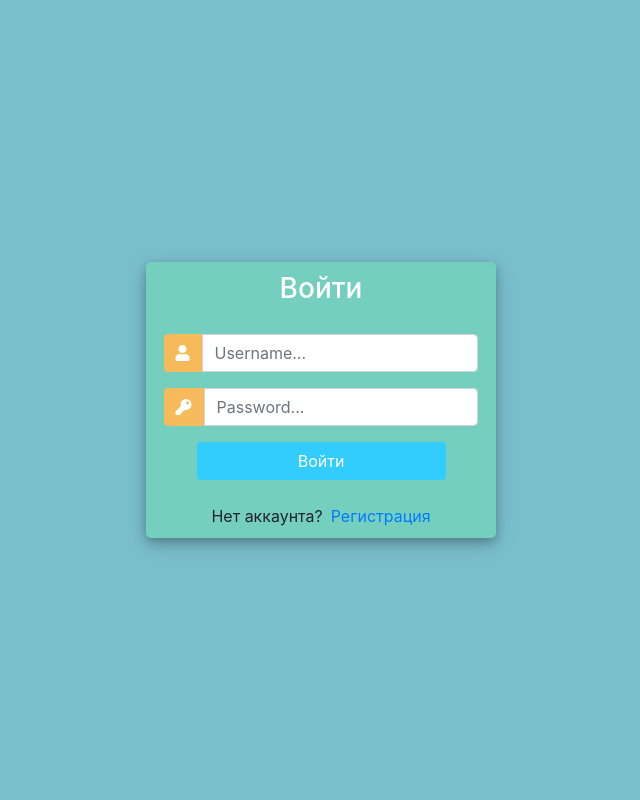
After one commit to Iskan9/django-site, a Django app: template accounts/templates/accounts/login.html in a window 1280 px wide. The commit adds this page. Shown: the whole page, without its empty margins (319-959 px from the left). Run offline with Django 3.2, Linux system fonts and the light colour scheme; the template is opened without the code that fills it, so the values that code supplies are empty; some libraries are stand-ins or nearby versions.

Commit message:
Добавил регистрацию и авторизацию пользователей

```diff
--- /dev/null
+++ b/accounts/templates/accounts/login.html
@@ -0,0 +1,125 @@
+<!DOCTYPE html>
+<html>
+
+<head>
+	<title>Войти</title>
+	<link rel="stylesheet" href="https://stackpath.bootstrapcdn.com/bootstrap/4.1.3/css/bootstrap.min.css" integrity="sha384-MCw98/SFnGE8fJT3GXwEOngsV7Zt27NXFoaoApmYm81iuXoPkFOJwJ8ERdknLPMO" crossorigin="anonymous">
+	<script src="https://ajax.googleapis.com/ajax/libs/jquery/3.3.1/jquery.min.js"></script>
+	<link rel="stylesheet" href="https://use.fontawesome.com/releases/v5.6.1/css/all.css" integrity="sha384-gfdkjb5BdAXd+lj+gudLWI+BXq4IuLW5IT+brZEZsLFm++aCMlF1V92rMkPaX4PP" crossorigin="anonymous">
+
+
+	<style>
+		body,
+		html {
+			margin: 0;
+			padding: 0;
+			height: 100%;
+			background: #7abecc !important;
+		}
+		.user_card {
+			width: 350px;
+			margin-top: auto;
+			margin-bottom: auto;
+			background: #74cfbf;
+			position: relative;
+			display: flex;
+			justify-content: center;
+			flex-direction: column;
+			padding: 10px;
+			box-shadow: 0 4px 8px 0 rgba(0, 0, 0, 0.2), 0 6px 20px 0 rgba(0, 0, 0, 0.19);
+			-webkit-box-shadow: 0 4px 8px 0 rgba(0, 0, 0, 0.2), 0 6px 20px 0 rgba(0, 0, 0, 0.19);
+			-moz-box-shadow: 0 4px 8px 0 rgba(0, 0, 0, 0.2), 0 6px 20px 0 rgba(0, 0, 0, 0.19);
+			border-radius: 5px;
+
+		}
+
+		.form_container {
+			margin-top: 20px;
+		}
+
+		#form-title{
+			color: #fff;
+
+		}
+
+		.login_btn {
+			width: 100%;
+			background: #33ccff !important;
+			color: white !important;
+		}
+		.login_btn:focus {
+			box-shadow: none !important;
+			outline: 0px !important;
+		}
+		.login_container {
+			padding: 0 2rem;
+		}
+		.input-group-text {
+			background: #f7ba5b !important;
+			color: white !important;
+			border: 0 !important;
+			border-radius: 0.25rem 0 0 0.25rem !important;
+		}
+		.input_user,
+		.input_pass:focus {
+			box-shadow: none !important;
+			outline: 0px !important;
+		}
+
+		#messages{
+			background-color: grey;
+			color: #fff;
+			padding: 10px;
+			margin-top: 10px;
+		}
+	</style>
+
+</head>
+<body>
+	<div class="container h-100">
+		<div class="d-flex justify-content-center h-100">
+			<div class="user_card">
+				<div class="d-flex justify-content-center">
+
+
+					<h3 id="form-title">Войти</h3>
+				</div>
+				<div class="d-flex justify-content-center form_container">
+					<form method="POST" action="">
+						{% csrf_token %}
+						<div class="input-group mb-3">
+							<div class="input-group-append">
+								<span class="input-group-text"><i class="fas fa-user"></i></span>
+							</div>
+							<input type="text" name="username" placeholder="Username..." class="form-control">
+						</div>
+						<div class="input-group mb-2">
+							<div class="input-group-append">
+								<span class="input-group-text"><i class="fas fa-key"></i></span>
+							</div>
+								<input type="password" name="password" placeholder="Password..." class="form-control" >
+						</div>
+
+							<div class="d-flex justify-content-center mt-3 login_container">
+				 				<input class="btn login_btn" type="submit" value="Войти">
+				   			</div>
+					</form>
+
+				</div>
+
+				{% for message in messages %}
+				<p id="messages">{{message}}</p>
+				{% endfor %}
+
+				<div class="mt-4">
+					<div class="d-flex justify-content-center links">
+						Нет аккаунта? <a href="{% url 'register' %}" class="ml-2">Регистрация</a>
+					</div>
+
+				</div>
+			</div>
+		</div>
+	</div>
+</body>
+
+</html>
--- a/accounts/templates/accounts/main.html
+++ b/accounts/templates/accounts/main.html
@@ -17,8 +17,6 @@
     {% block content %}
 
     {% endblock %}
-    <hr>
-    <h5> Out footer</h5>
 </body>
 
 <script src="https://code.jquery.com/jquery-3.3.1.slim.min.js" integrity="sha384-q8i/X+965DzO0rT7abK41JStQIAqVgRVzpbzo5smXKp4YfRvH+8abtTE1Pi6jizo" crossorigin="anonymous"></script>
--- a/accounts/templates/accounts/products.html
+++ b/accounts/templates/accounts/products.html
@@ -7,7 +7,7 @@
 <div class="row">
     <div class="col-md">
         <div class="card card-body">
-            <h5>Продукты</h5>
+            <h5>Продукт</h5>
         </div>
         <div class="card card-body">
             <table class="table">
--- a/accounts/urls.py
+++ b/accounts/urls.py
@@ -10,4 +10,8 @@ urlpatterns = [
     path('create_order/<str:pk>/', views.createOrder, name="create_order"),
     path('update_order/<str:pk>/', views.updateOrder, name="update_order"),
     path('delete_order/<str:pk>/', views.deleteOrder, name="delete_order"),
+
+    path('register/', views.registerPage, name="register"),
+    path('login/', views.loginPage, name="login"),
+    path('logout/', views.logoutUser, name="logout"),
     ]
```
Also changed, not shown: accounts/forms.py (+11 -0 lines), accounts/templates/accounts/navbar.html (+15 -1 lines), accounts/templates/accounts/register.html (added, +138 -0 lines), accounts/views.py (+67 -5 lines), db.sqlite3.
